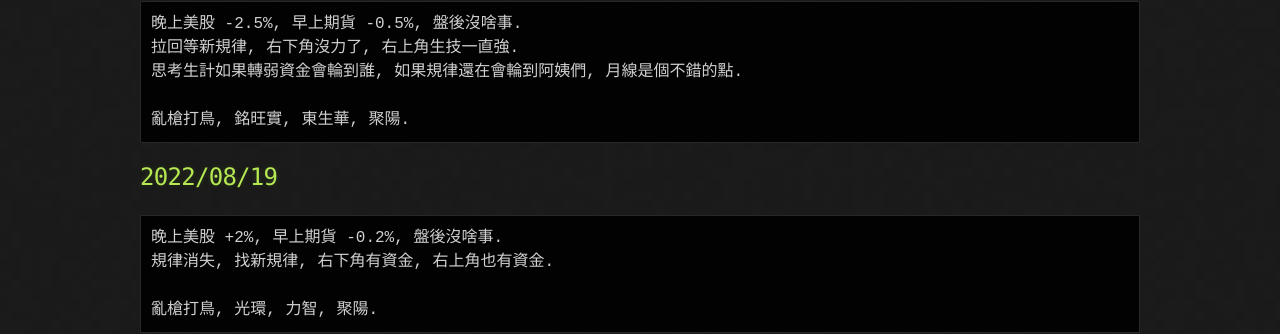
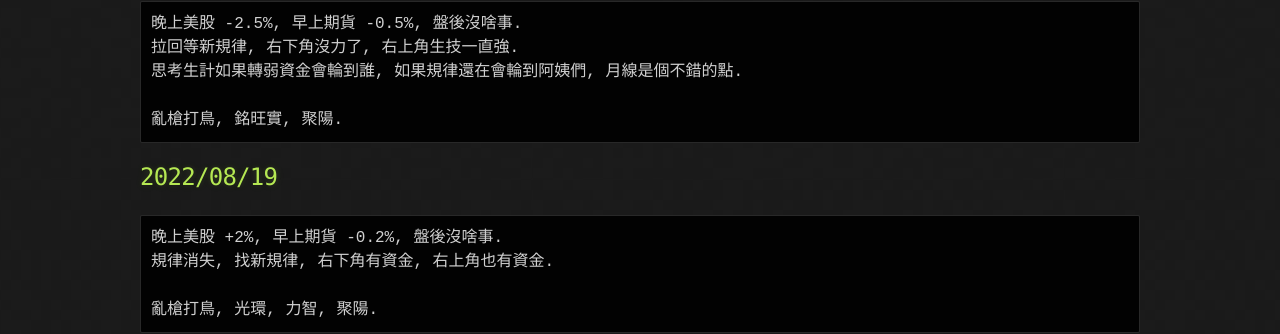
Before and after one commit to lepg5487/Stock_God, a Jekyll site: the page built from index.md, in a window 1280 px wide and 900 px high. Shown: the part 353-687 px from the top of the window. Built offline with Jekyll 4.4.1, drawn with Linux system fonts in a browser that asks for light colours; our own code applies the rules of GitHub Pages for plain Markdown files.

Commit message:
Update index.md

````diff
--- a/index.md
+++ b/index.md
@@ -10,7 +10,7 @@ layout: testlayouts
 拉回等新規律, 右下角沒力了, 右上角生技一直強.
 思考生計如果轉弱資金會輪到誰, 如果規律還在會輪到阿姨們, 月線是個不錯的點.
 
-亂槍打鳥, 銘旺實, 東生華, 聚陽.
+亂槍打鳥, 銘旺實, 聚陽.
 ```
 
 ## 2022/08/19
````
